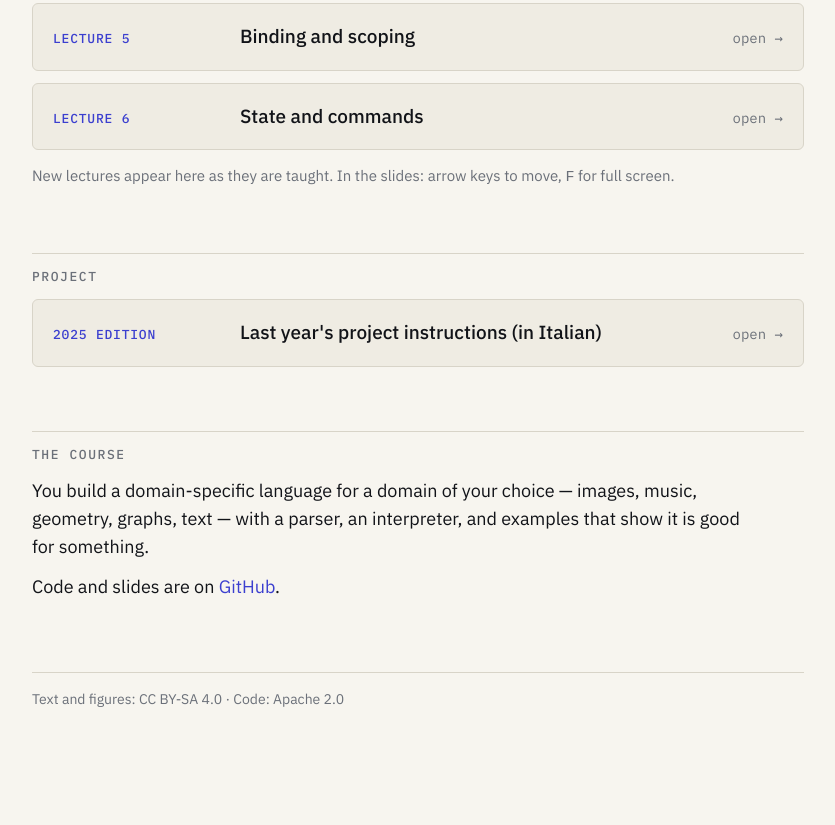
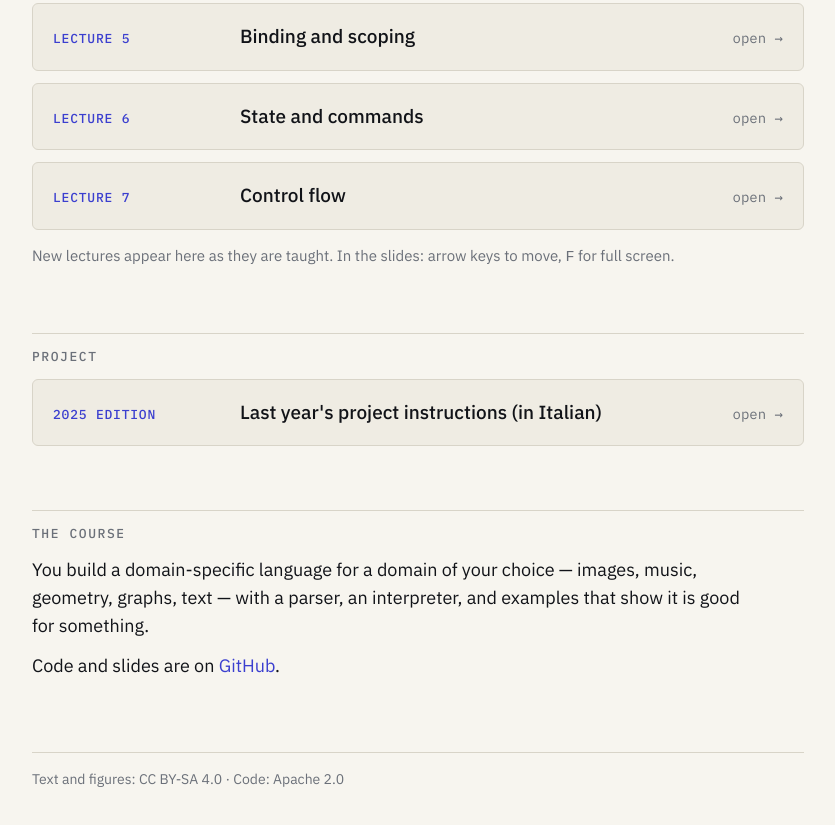
Before and after one commit to vincenzoml/PLDW, a plain HTML site: page index.html in a window 1280 px wide. Shown: the part 867-1692 px from the top of the page, without its empty margins (222-1057 px from the left). Before the commit the page ends 1642 px from the top, so only its background shows below. Drawn offline with Linux system fonts and the light colour scheme.

Commit message:
Lesson 7: listed in the README and on the course page
Co-Authored-By: Claude Opus 5.5 <noreply@anthropic.com>

```diff
--- a/index.html
+++ b/index.html
@@ -72,6 +72,7 @@ footer { margin-top: 72px; padding-top: 16px; border-top: 1px solid var(--rule);
     <li><a href="slides/lesson-04.html"><span class="num">Lecture 4</span><span class="title">Semantic domains</span><span class="go">open →</span></a></li>
     <li><a href="slides/lesson-05.html"><span class="num">Lecture 5</span><span class="title">Binding and scoping</span><span class="go">open →</span></a></li>
     <li><a href="slides/lesson-06.html"><span class="num">Lecture 6</span><span class="title">State and commands</span><span class="go">open →</span></a></li>
+    <li><a href="slides/lesson-07.html"><span class="num">Lecture 7</span><span class="title">Control flow</span><span class="go">open →</span></a></li>
   </ol>
   <p class="note">New lectures appear here as they are taught. In the slides: arrow keys to move, <code>F</code> for full screen.</p>
 
```
Also changed, not shown: 1 other file.
